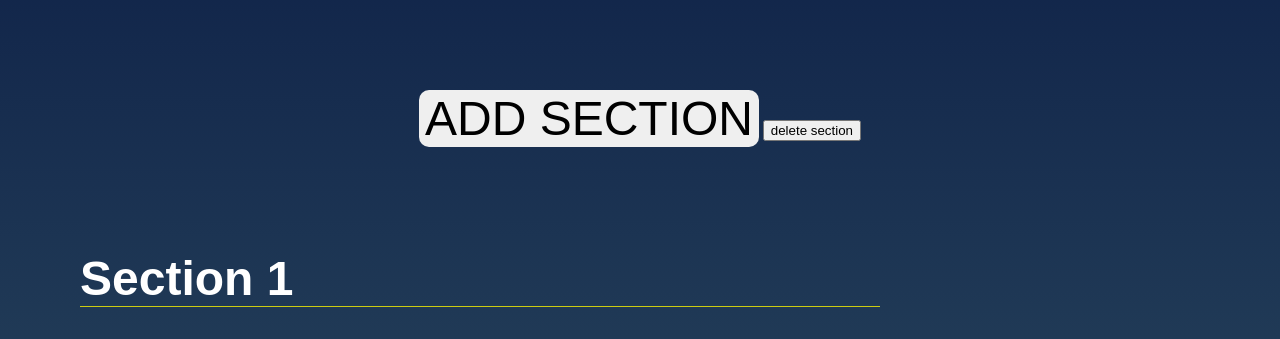
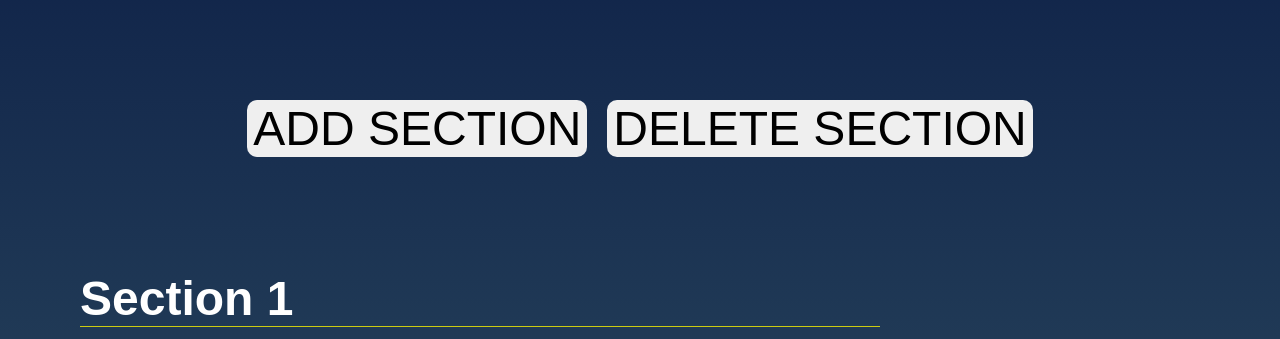
Before and after one commit to 0Ze0Ro0/Udacity, a plain HTML site: page index.html in a window 1280 px wide. Shown: the part 461-800 px from the top of the page. Drawn offline with Linux system fonts and the light colour scheme.

Commit message:
Update style.css

```diff
--- a/css/style.css
+++ b/css/style.css
@@ -251,8 +251,14 @@ main .main__hero {
 main .main__hero h1 {
   text-align: center;
 }
-/* Button to add new section */
-#addNewSection {
+/* Button to add and delete new section */
+.btn {
+  display: flex;
+  flex-wrap: wrap;
+}
+#addNewSection,
+#deleteNewSection {
+  margin: 10px;
   font-size: 3em;
   border-radius: 10px;
   text-transform: uppercase;
@@ -268,6 +274,7 @@ main .main__hero h1 {
   -ms-transition: 0.5s;
   -o-transition: 0.5s;
 }
+
 /* button to top  */
 #btn-up {
   display: none;
```
